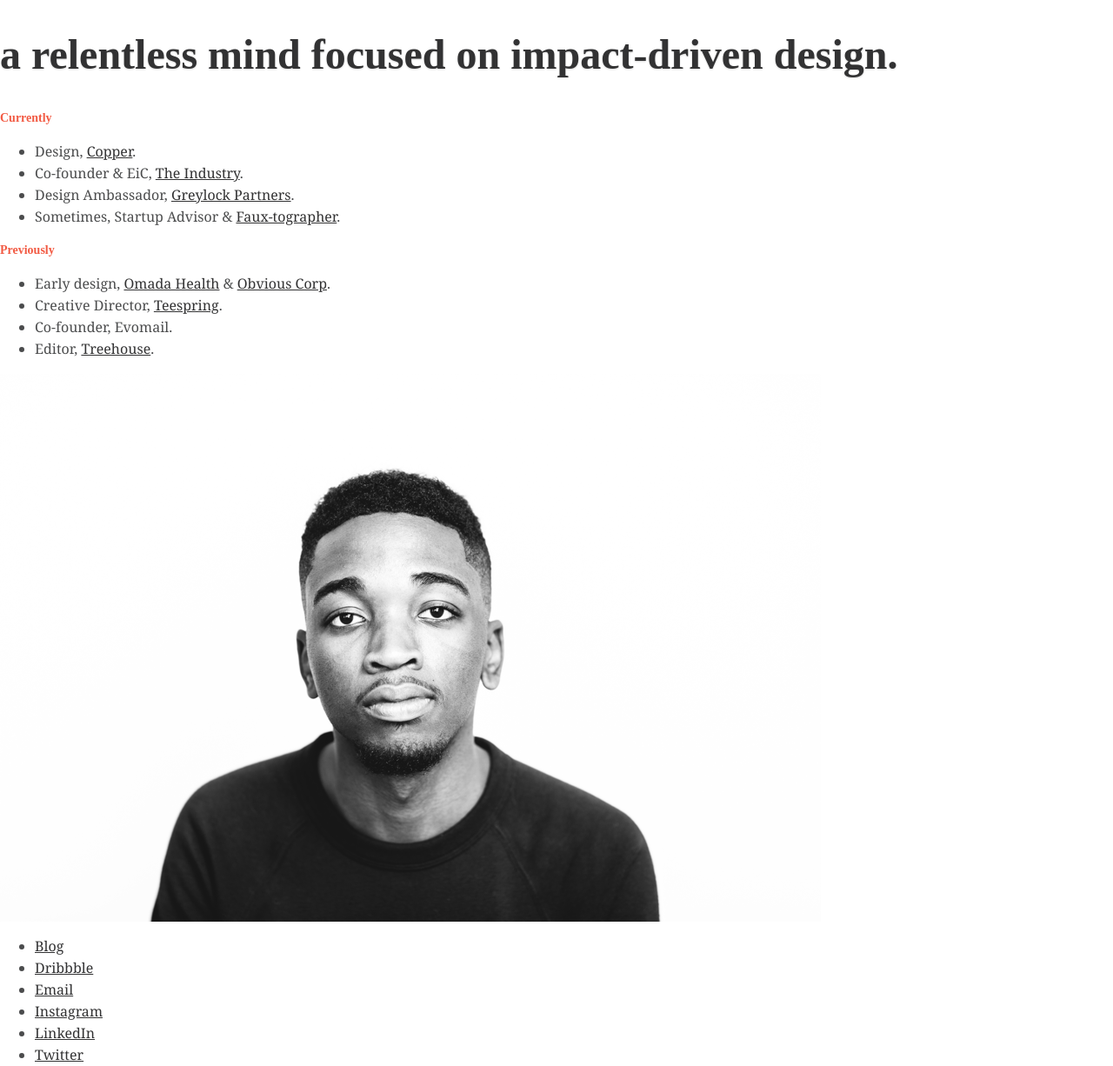
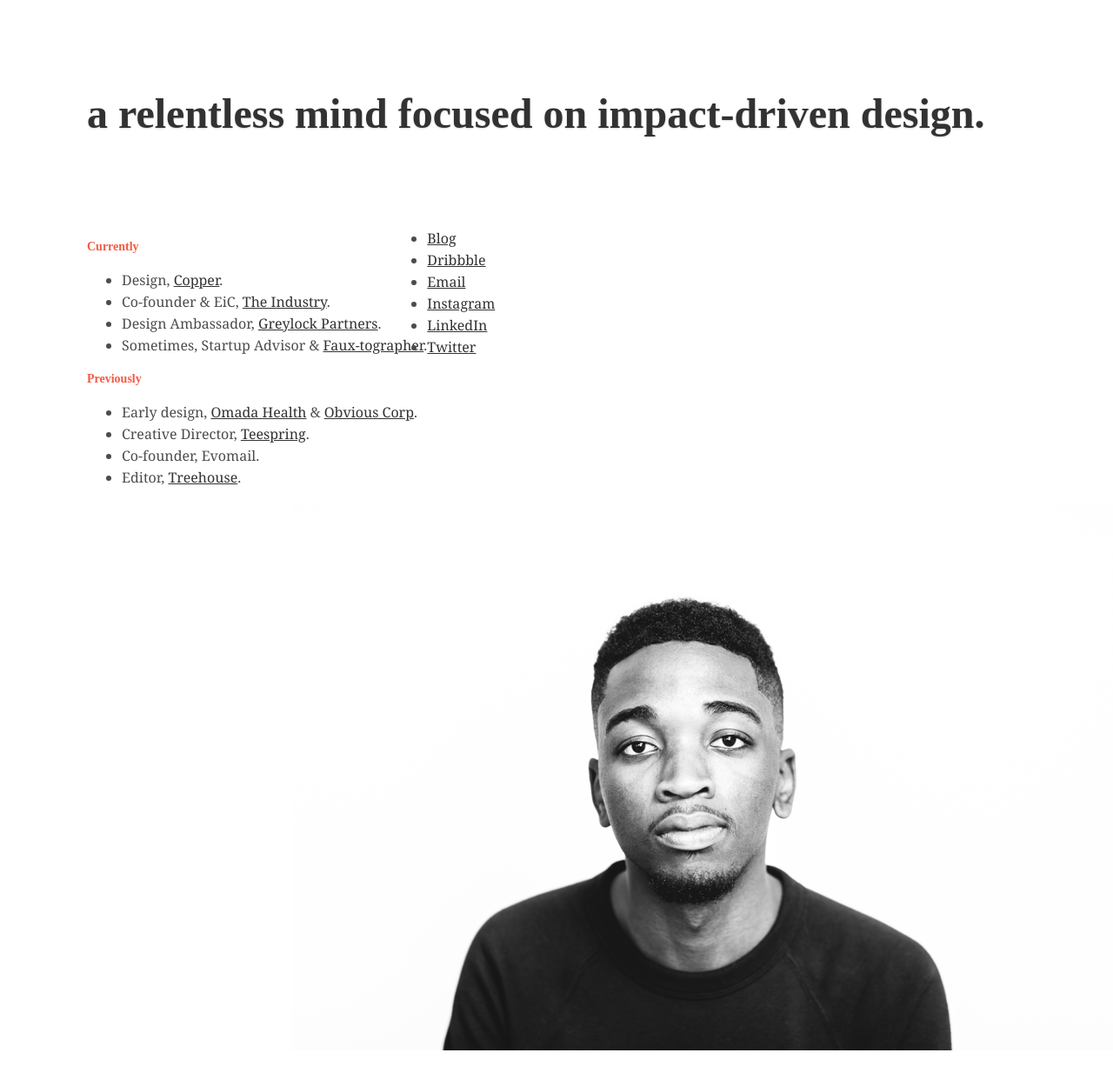
Before and after one commit to erondu/erondu.github.io, a plain HTML site: page index.html in a window 1280 px wide. Shown: the whole page at 87% size. Drawn offline with nearby package versions, Linux system fonts and the light colour scheme; some packages are replaced by stand-ins of ours; a script that the page names is missing.

Commit message:
Adding some margin rules to the CSS

```diff
--- a/css/erondu.css
+++ b/css/erondu.css
@@ -26,6 +26,19 @@
    	-webkit-font-smoothing: antialiased;
    }
 
+   header {
+   	margin: 100px 0 100px 100px;
+   }
+
+   #left {
+   	float: left;
+   	margin-left: 100px;
+   }
+
+   #right {
+   	float: right;
+   }
+
 /* ===================================
    typography and stuff...
    =================================== */
@@ -48,6 +61,7 @@
    li {
    	font-size: 16px;
    	line-height: 25px;
+   	text-decoration: none;
    }
 
    footer > li {
```
